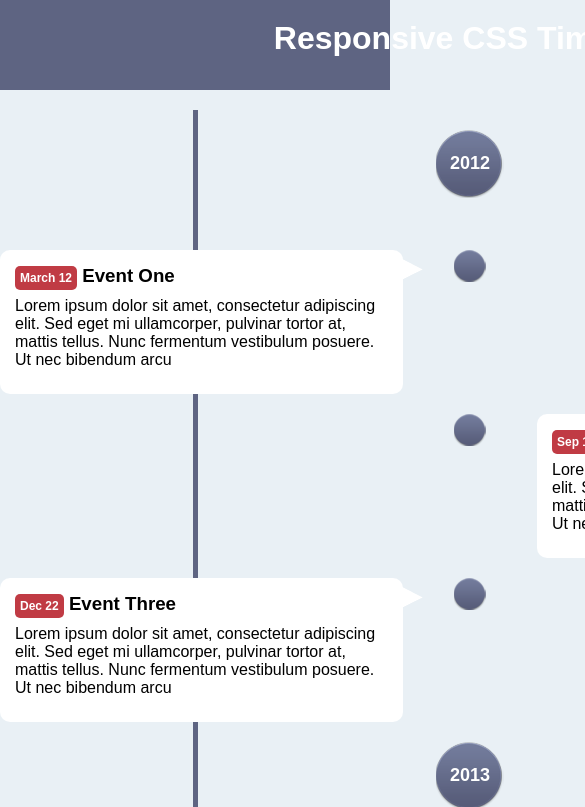
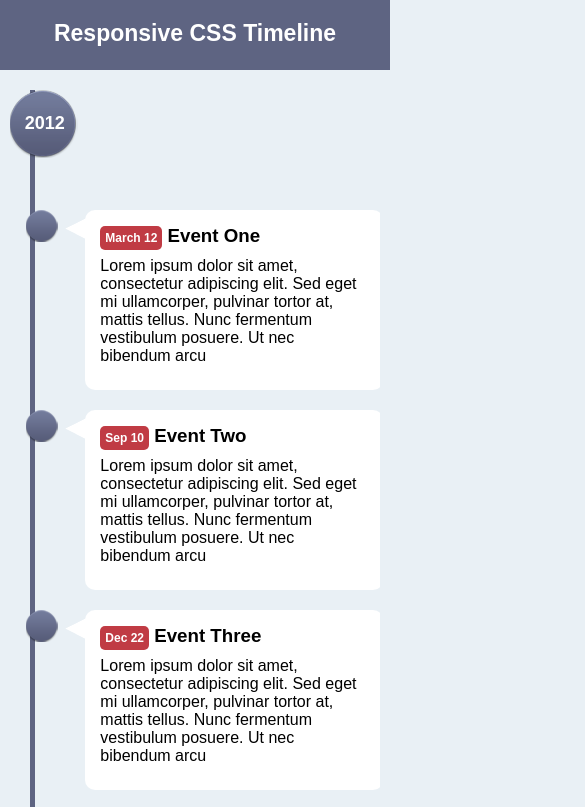
Before and after one commit to ericcalabrese/cssTimeline, a plain HTML site: page index.html in a window 390 px wide. Shown: the top 807 px of the page, 585 px wide, since content can reach past the window. Drawn offline with Linux system fonts and the light colour scheme.

Commit message:
Final Commit

```diff
--- a/css/style.css
+++ b/css/style.css
@@ -73,7 +73,7 @@ header{
 }
 .tl-event div.event-r{
 	float: right;
-	background: url(../img/arrow-right.png) no-repeat top right;
+	background: url(../img/arrow-left.png) no-repeat 0 0;
 }
 .tl-event div.event-l{
 	float: left;
@@ -100,3 +100,46 @@ footer{
 	padding-top: 10px;
 	padding-bottom: 10px;
 }
+
+@media(max-width:768px){
+	.container{
+		width: 95%;
+	}
+
+	header{
+		height: 50px;
+	}
+
+	h1{
+		font-size: 23px;
+	}
+
+	#timeline{
+		background:url(../img/line.png) repeat-y 30px 0;
+	}
+
+	.tl-year{
+		background:url(../img/point-big.png) no-repeat 0 0;
+		text-align: left;
+		margin:0;
+	}
+
+	.tl-event{
+		background:url(../img/point-small.png) no-repeat 16px 0;
+	}
+
+	.tl-event div{
+		width:85%;
+		position: relative;
+	}
+
+	.tl-event div.event-l{
+		float:right;
+		background:url(../img/arrow-left.png) no-repeat 0 0;
+	}
+
+	.tl-event div.event-l div{
+		margin-left: 20px;
+		margin-right: 0;
+	}
+}
```
